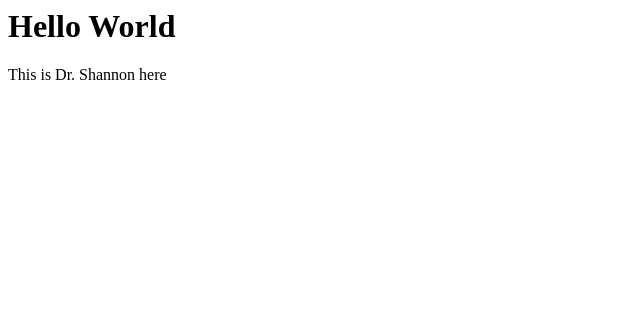
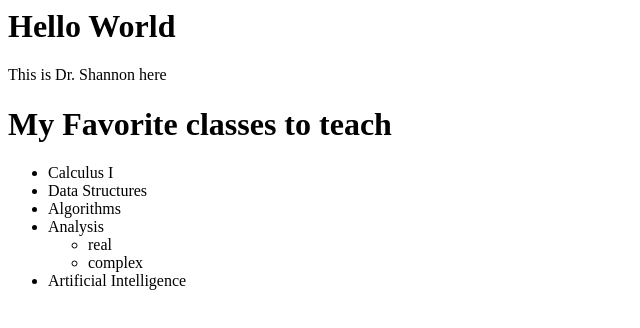
Before and after one commit to centre-cas/HelloLab, a plain HTML site: page index.html in a window 1280 px wide. Shown: the whole page, without its empty margins (0-640 px from the left). Drawn offline with Linux system fonts and the light colour scheme.

Commit message:
added list

```diff
--- a/index.html
+++ b/index.html
@@ -3,6 +3,23 @@
   <h1>  Hello World </h1>
   <p>  This is Dr. Shannon here </p>
 
+   <h1>  My Favorite classes to teach</h1>
+
+  <ul>
+    <li>   Calculus I</li>
+      <li> Data Structures</li>
+      <li> Algorithms</li>
+      <li>  Analysis
+             <Ul>
+                <li> real</li>
+                 <li> complex</li>
+             </Ul>
+      </li>
+      <li> Artificial Intelligence</li>
+
+    </ul>
+
+
 </body>
 
 </html>
```
